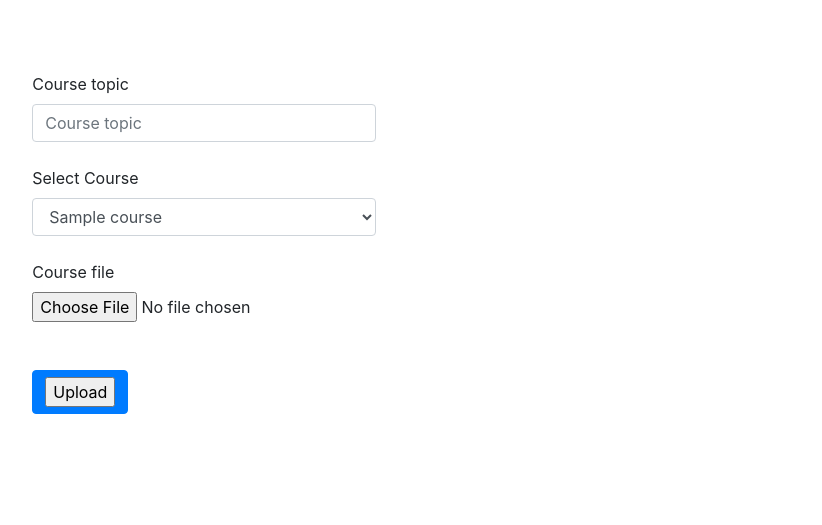
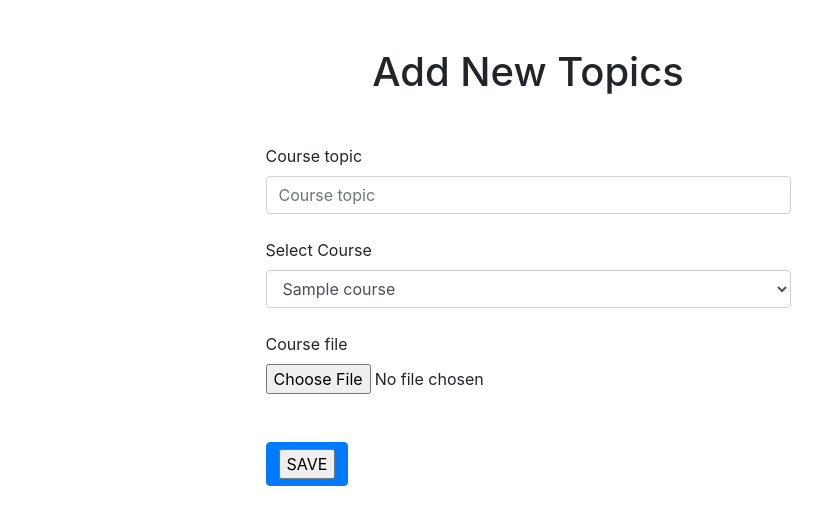
Before and after one commit to Nindaime/php-schoolApp, a PHP site: page /topicsform.php in a window 1280 px wide. Shown: the top 525 px of the page, without its empty margins (112-934 px from the left). Run offline with PHP 8.4, Linux system fonts and the light colour scheme; the visitor is signed in with stand-in values (Sample User, id 1); tables that the repository leaves empty or names only in its code hold one stand-in row (values such as "Sample post").

Commit message:
fixed UI

```diff
--- a/topicsform.php
+++ b/topicsform.php
@@ -97,9 +97,10 @@ if(isset($_POST['but_upload'])){
     }
     ?>
 
-<div class="container w-100">
+<div class="container w-100 ">
+<h1 class="my-5 text-center">Add New Topics</h1>
 
-<div class="col-sm-8 col-md-5 my-4 d-flex">
+<div class="col-sm-8 col-md-6 my-4 mx-auto">
     <form class="mx-auto my-4" method="post" action="" enctype='multipart/form-data'>
 
                   <div class="form-group my-4">
@@ -138,7 +139,7 @@ if(isset($_POST['but_upload'])){
                     </div>
 
 
-      <button class="my-4 btn btn-primary"><input type='submit' value='Upload' name='but_upload'></button>
+      <button class="my-4 btn btn-primary"><input type='submit' value='SAVE' name='but_upload'></button>
     </form>
     </div>
 
```
